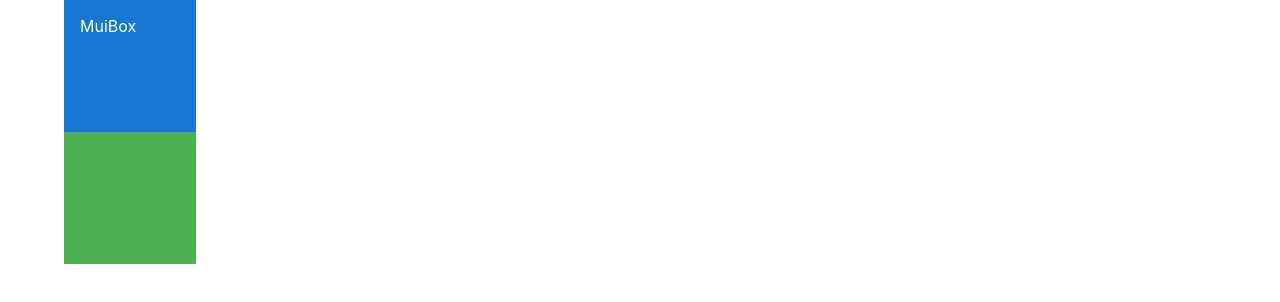
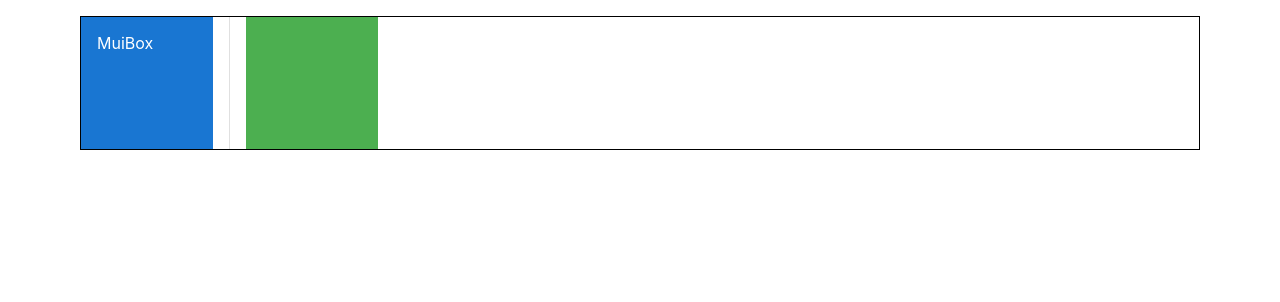
Before and after one commit to AbrarZahid050/Material-UI-learning, a React (Create React App) app: page / in a window 1280 px wide. Shown: the top 302 px of the page. Built offline with nearby package versions, Linux system fonts and the light colour scheme.

Commit message:
update-5, done till stack

```diff
--- a/src/components/navbar/MuiBox.jsx
+++ b/src/components/navbar/MuiBox.jsx
@@ -1,8 +1,15 @@
-import { Box, Container } from "@mui/material";
+import { Box, Container, Stack, Divider } from "@mui/material";
 
 const MuiBox = () => {
   return (
     <Container>
+      <Stack
+        margin={2}
+        direction="row"
+        spacing={2}
+        divider={<Divider orientation="vertical" flexItem />}
+        sx={{ border: "1px solid" }}
+      >
         <Box
           sx={{
             display: "flex",
@@ -25,6 +32,7 @@
           bgcolor="success.light"
           p={2}
         ></Box>
+      </Stack>
     </Container>
   );
 };
```
Lines whose indentation alone changed are shown as unchanged.
